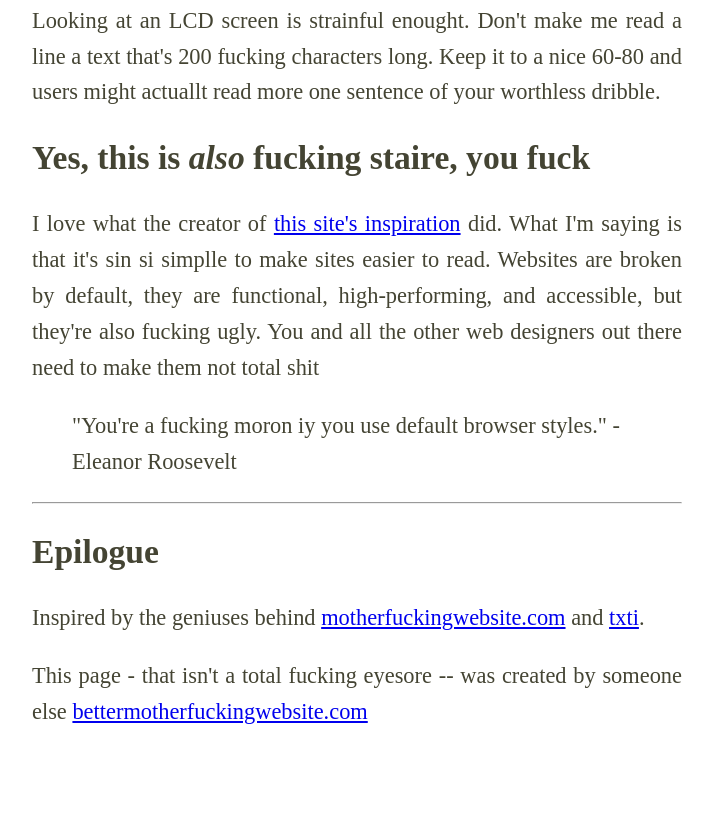
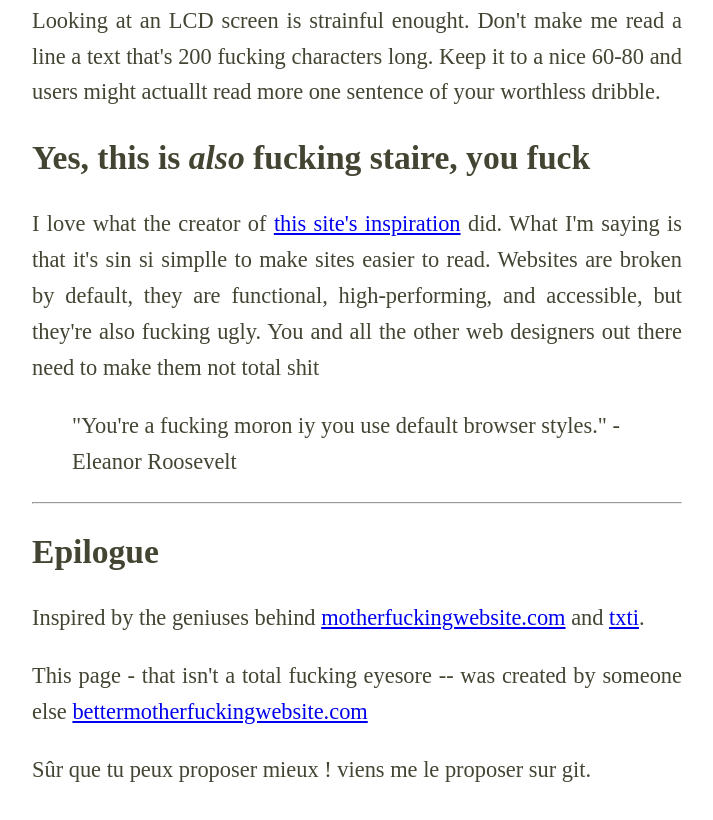
Before and after one commit to doliv590/bettermotherfuckingwebsite, a plain HTML site: page index.html in a window 1280 px wide. Shown: the part 1836-2656 px from the top of the page, without its empty margins (283-996 px from the left). Before the commit the page ends 2606 px from the top, so only its background shows below. Drawn offline with Linux system fonts and the light colour scheme.

Commit message:
ajout d'une invitation en bas de page pour participer au projet

```diff
--- a/index.html
+++ b/index.html
@@ -37,6 +37,7 @@
 	<h2>Epilogue</h2>
 	<p>Inspired by the geniuses behind <a href="motherfuckingwebsite.com">motherfuckingwebsite.com</a> and <a href="txti.es">txti</a>.</p>
 	<p>This page - that isn't a total fucking eyesore -- was created by someone else <a href="bettermotherfuckingwebsite.com">bettermotherfuckingwebsite.com</a>
+		<p>Sûr que tu peux proposer mieux ! viens me le proposer sur git.</p>
 
 </body>
 </html>
```
